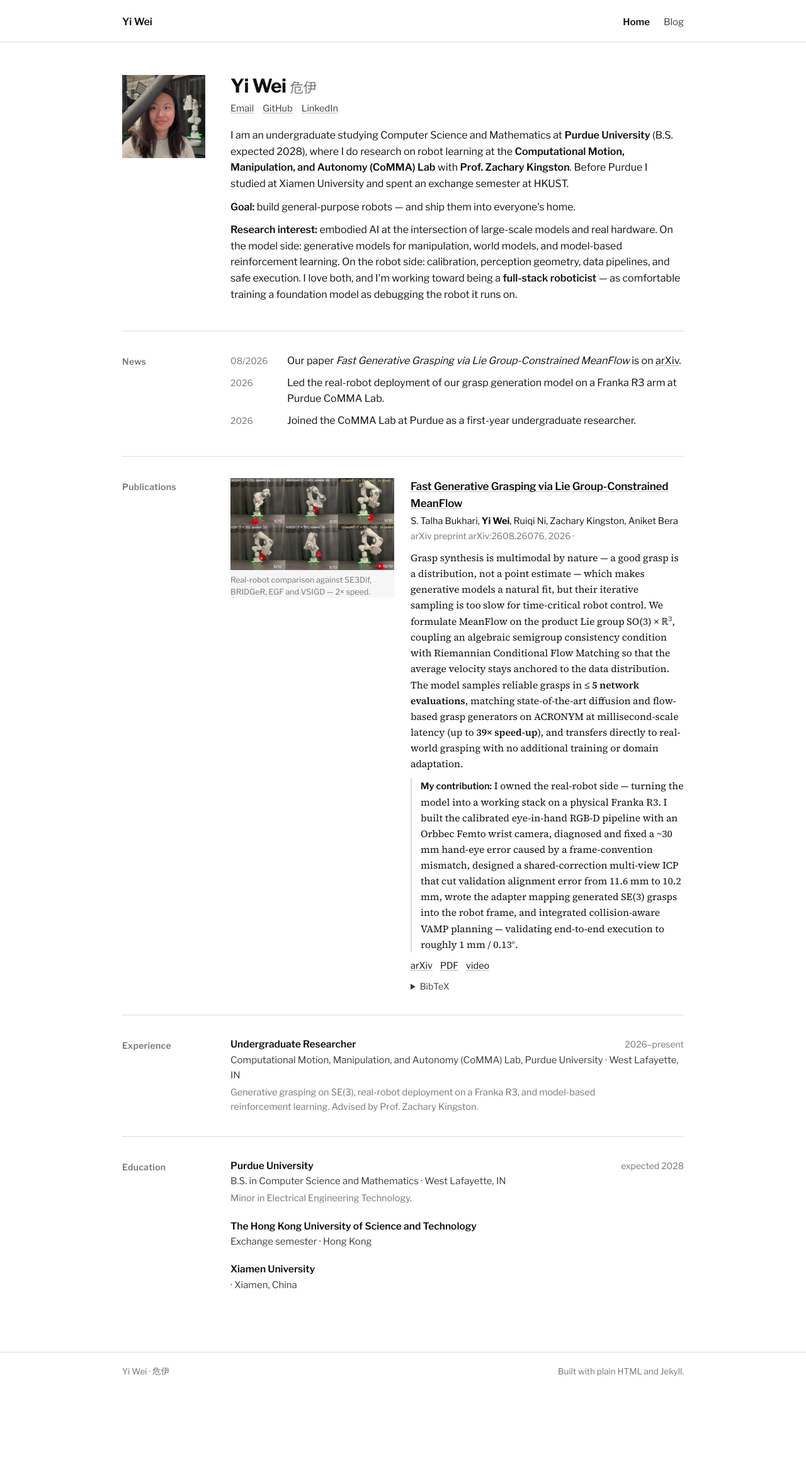
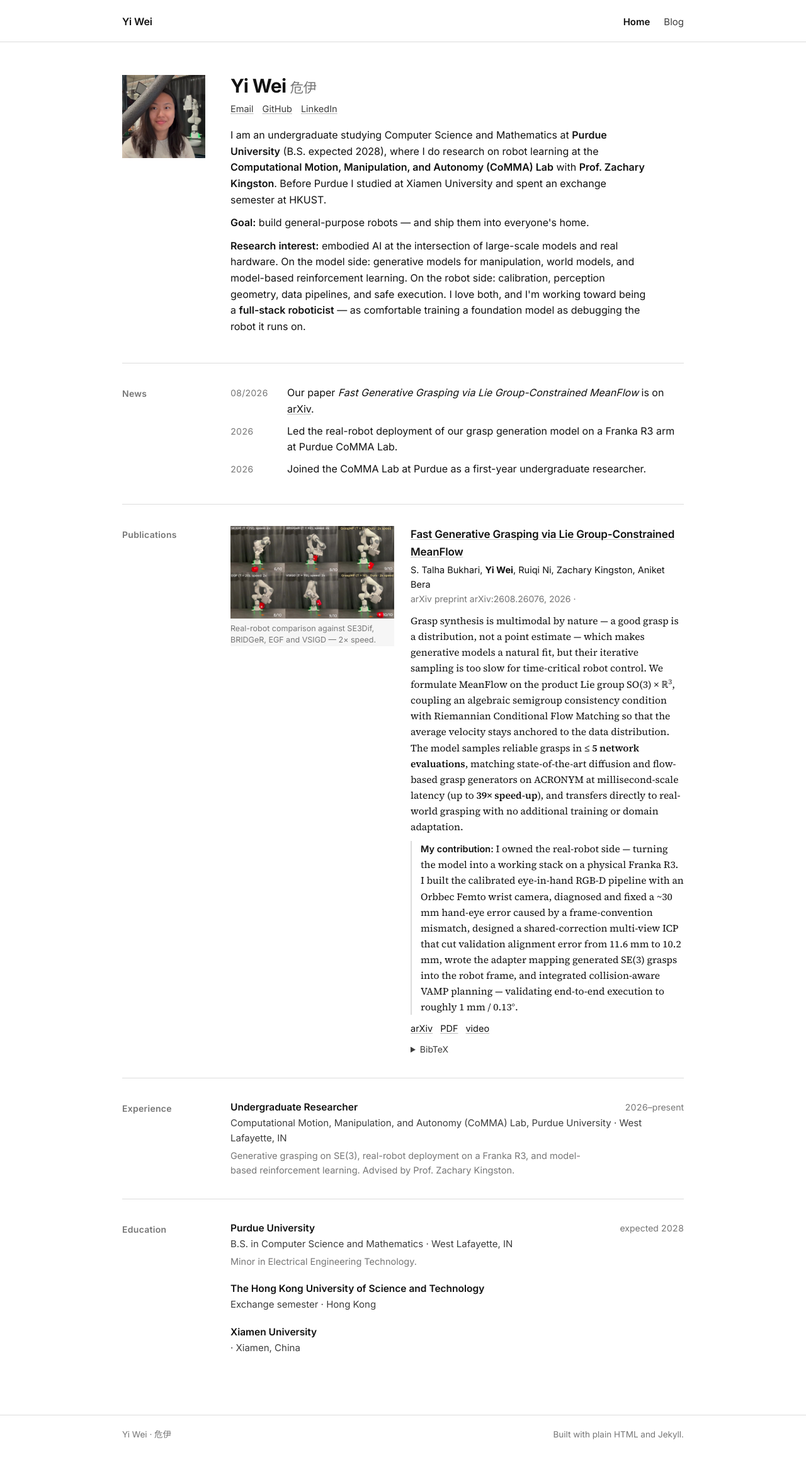
Before and after one commit to yiwei19/yiwei19.github.io, a Jekyll site: the page built from index.html, in a window 1280 px wide. Shown: the whole page at 63% size. Built offline with Jekyll 4.4.1, drawn with Linux system fonts in a browser that asks for light colours; before the commit the page ends 2249 px from its top, so only the background shows below that.

Commit message:
Update English and Chinese typography

```diff
--- a/_includes/head.html
+++ b/_includes/head.html
@@ -5,5 +5,5 @@
 <link rel="canonical" href="{{ page.url | absolute_url }}">
 <link rel="preconnect" href="https://fonts.googleapis.com">
 <link rel="preconnect" href="https://fonts.gstatic.com" crossorigin>
-<link rel="stylesheet" href="https://fonts.googleapis.com/css2?family=Libre+Franklin:wght@400;600;700&family=Source+Serif+4:opsz,wght@8..60,400;8..60,600&display=swap">
+<link rel="stylesheet" href="https://fonts.googleapis.com/css2?family=Inter:wght@400;600;700&family=Noto+Sans+SC:wght@400;600;700&family=Source+Serif+4:opsz,wght@8..60,400;8..60,600&display=swap">
 <link rel="stylesheet" href="{{ '/assets/css/style.css' | relative_url }}">
--- a/assets/css/style.css
+++ b/assets/css/style.css
@@ -1,7 +1,8 @@
 /* ==========================================================================
    Yi Wei — personal site
-   Monochrome: black on white. Two typefaces:
-     Libre Franklin  — structure (name, nav, section labels, list entries)
+   Monochrome: black on white. Three typefaces:
+     Inter           — structure (name, nav, section labels, list entries)
+     Noto Sans SC    — Chinese text
      Source Serif 4  — reading prose (blog posts, paper summaries)
    Layout: a narrow left rail carries the section name; content flows right.
    ========================================================================== */
@@ -14,25 +15,16 @@
   --hair:     #dcdcdc;
   --wash:     #f6f6f6;
 
-  --ui:   "Libre Franklin", -apple-system, BlinkMacSystemFont, "Segoe UI", Helvetica, Arial, sans-serif; /* English font */
-  --read: "Source Serif 4", Georgia, "Times New Roman", serif;
+  --ui:   "Inter", "Noto Sans SC", -apple-system, BlinkMacSystemFont, "Segoe UI", Helvetica, Arial, sans-serif;
+  --cn:   "Noto Sans SC", "PingFang SC", "Microsoft YaHei", sans-serif;
+  --read: "Source Serif 4", "Noto Sans SC", Georgia, "Times New Roman", serif;
   --mono: ui-monospace, SFMono-Regular, "SF Mono", Menlo, Consolas, monospace;
-
-  --cn: "Noto Sans SC", "PingFang SC", "Microsoft YaHei", sans-serif;
 
   --rail: 132px;
   --gap:  40px;
   --max:  940px;
 
   color-scheme: light;
-}
-
-.intro h1 .cn {
-  font-family: var(--cn);
-  font-weight: 400;
-  color: var(--muted);
-  font-size: 0.72em;
-  margin-left: 6px;
 }
 
 * { box-sizing: border-box; }
@@ -125,7 +117,7 @@
   margin: 0 0 2px;
   font-size: 30px; font-weight: 700; letter-spacing: -0.02em; line-height: 1.15;
 }
-.intro h1 .cn { font-weight: 400; color: var(--muted); font-size: 0.72em; margin-left: 6px; }
+.intro h1 .cn { font-family: var(--cn); font-weight: 400; color: var(--muted); font-size: 0.72em; margin-left: 6px; }
 .intro .contact {
   margin: 8px 0 18px; font-size: 14.5px; color: var(--ink-soft);
   display: flex; flex-wrap: wrap; gap: 0 14px;
```
